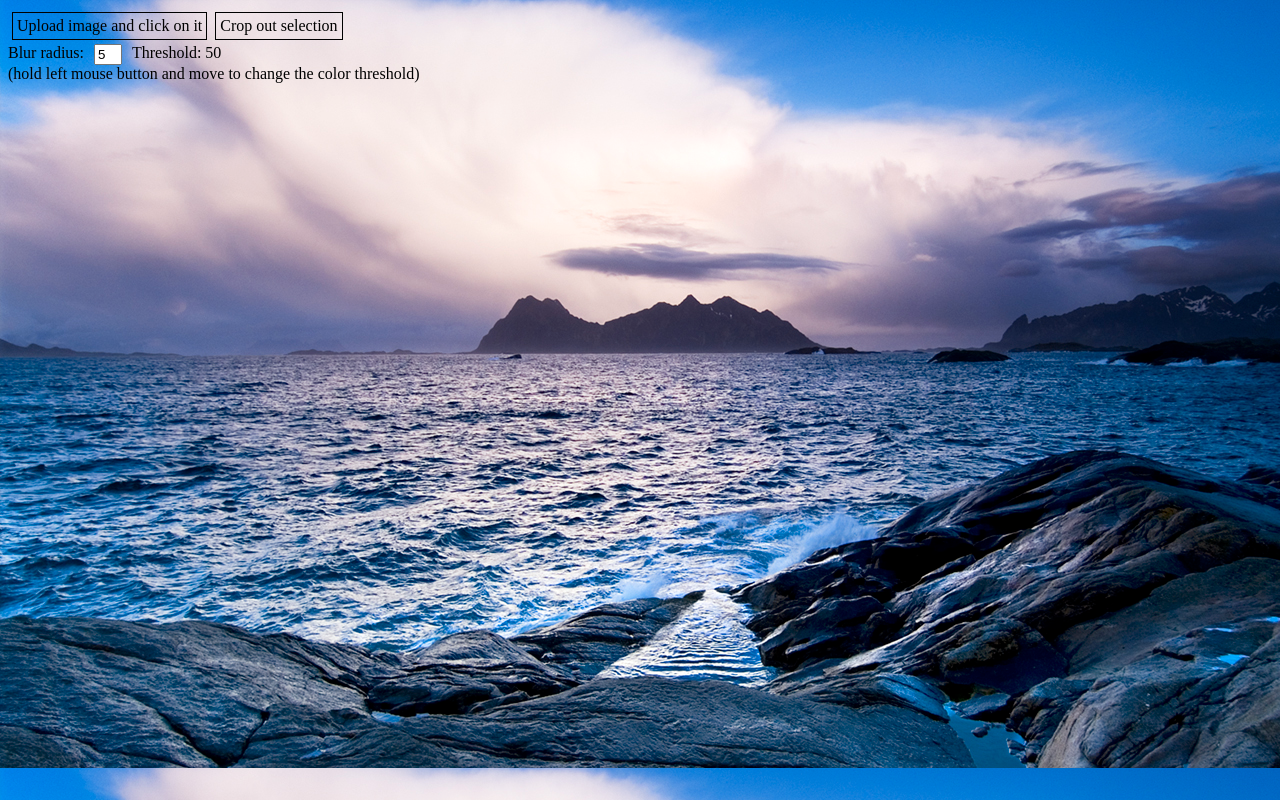
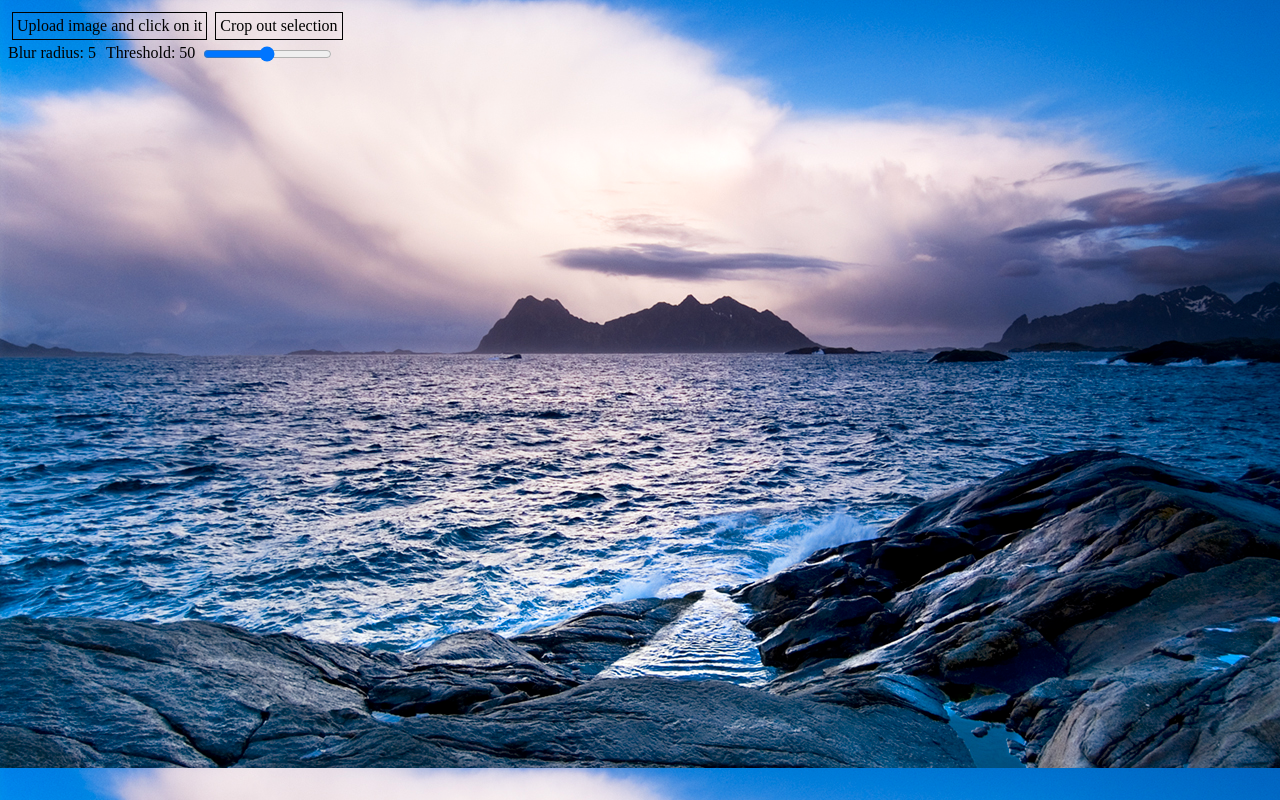
Before and after one commit to Comp4900-Group41/comp4900, a plain HTML site: page MagicWandDemo.html in a window 1280 px wide. Drawn offline with nearby package versions, Linux system fonts and the light colour scheme.

Commit message:
Update to magic wand demo

```diff
--- a/MagicWandDemo.html
+++ b/MagicWandDemo.html
@@ -48,11 +48,11 @@
     <input id="file-upload" type="file" accept="image/*" onchange="imgChange(this)" />
 </div>
 <div style="overflow: auto">
-    <div style="float: left; margin-right: 10px;">Blur radius: </div>
-    <input id="blurRadius" type="text" onchange="onRadiusChange.apply(this, arguments)" style="float: left; width: 20px; margin-right: 10px;"/>
+    <div style="float: left; margin-right: 10px;">Blur radius: 5</div>
+    <!-- <input id="blurRadius" type="text" onchange="onRadiusChange.apply(this, arguments)" style="float: left; width: 20px; margin-right: 10px;"/> -->
     <div id="threshold"></div>
+    <input id="thresSlider" type="range" min="1" max="100" value="50"/>
 </div>
-<div>(hold left mouse button and move to change the color threshold)</div>
 <div class='wrapper'>
     <div class='content'>
         <!--<img id="test-picture" class="picture" />-->
--- a/test2.js
+++ b/test2.js
@@ -1,5 +1,4 @@
 window.onload = function() {
-    colorThreshold = 50;
     blurRadius = 5;
     simplifyTolerant = 0;
     simplifyCount = 30;
@@ -12,18 +11,23 @@ window.onload = function() {
     downPoint = null;
     img = null;
     allowDraw = false;
+
+    slider = document.getElementById("thresSlider");
+
+    slider.addEventListener("change", function() {
+    	currentThreshold = slider.value;
+    	showThreshold();
+    })
+    colorThreshold = slider.value = 50;
     currentThreshold = colorThreshold;
-
     showThreshold();
-    document.getElementById("blurRadius").value = blurRadius;
+    //document.getElementById("blurRadius").value = blurRadius;
     setInterval(function () { hatchTick(); }, 300);
 };
 window.onclick = function(e) {
 	if(e.target.id != "resultCanvas") {
 		mask = null;
 		var ctx = document.getElementById("resultCanvas").getContext('2d');
-		ctx.clearRect(0, 0, imageInfo.width, imageInfo.height);
-		ctx.putImageData(imageInfo.data, 0, 0);
 	}
 };
 function uploadClick() {
@@ -84,7 +88,7 @@ function onMouseDown(e) {
     }
     else allowDraw = false;
 };
-/*function onMouseMove(e) {
+function onMouseMove(e) {
     if (allowDraw) {
         var p = getMousePosition(e);
         if (p.x != downPoint.x || p.y != downPoint.y) {
@@ -95,18 +99,18 @@ function onMouseDown(e) {
                 ady = Math.abs(dy),
                 sign = adx > ady ? dx / adx : dy / ady;
             sign = sign < 0 ? sign / 5 : sign / 3;
-            var thres = Math.min(Math.max(colorThreshold + Math.floor(sign * len), 1), 255);
+            //var thres = Math.min(Math.max(colorThreshold + Math.floor(sign * len), 1), 255);
             //var thres = Math.min(colorThreshold + Math.floor(len / 3), 255);
-            if (thres != currentThreshold) {
+            /*if (thres != currentThreshold) {
                 currentThreshold = thres;
                 drawMask(downPoint.x, downPoint.y);
-            }
+            }*/
         }
     }
-};*/
+};
 function onMouseUp(e) {
     allowDraw = false;
-    currentThreshold = colorThreshold;
+    //currentThreshold = colorThreshold;
 };
 function showThreshold() {
     document.getElementById("threshold").innerHTML = "Threshold: " + currentThreshold;
```
